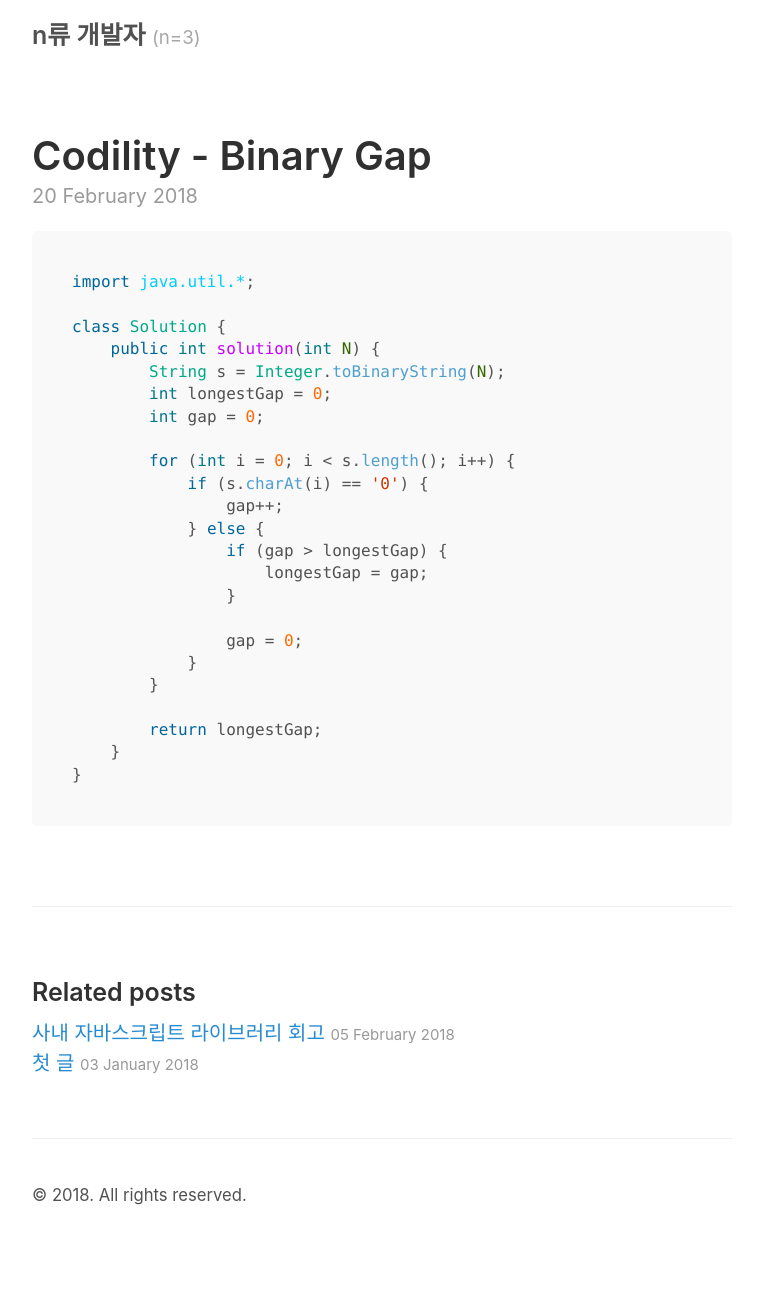
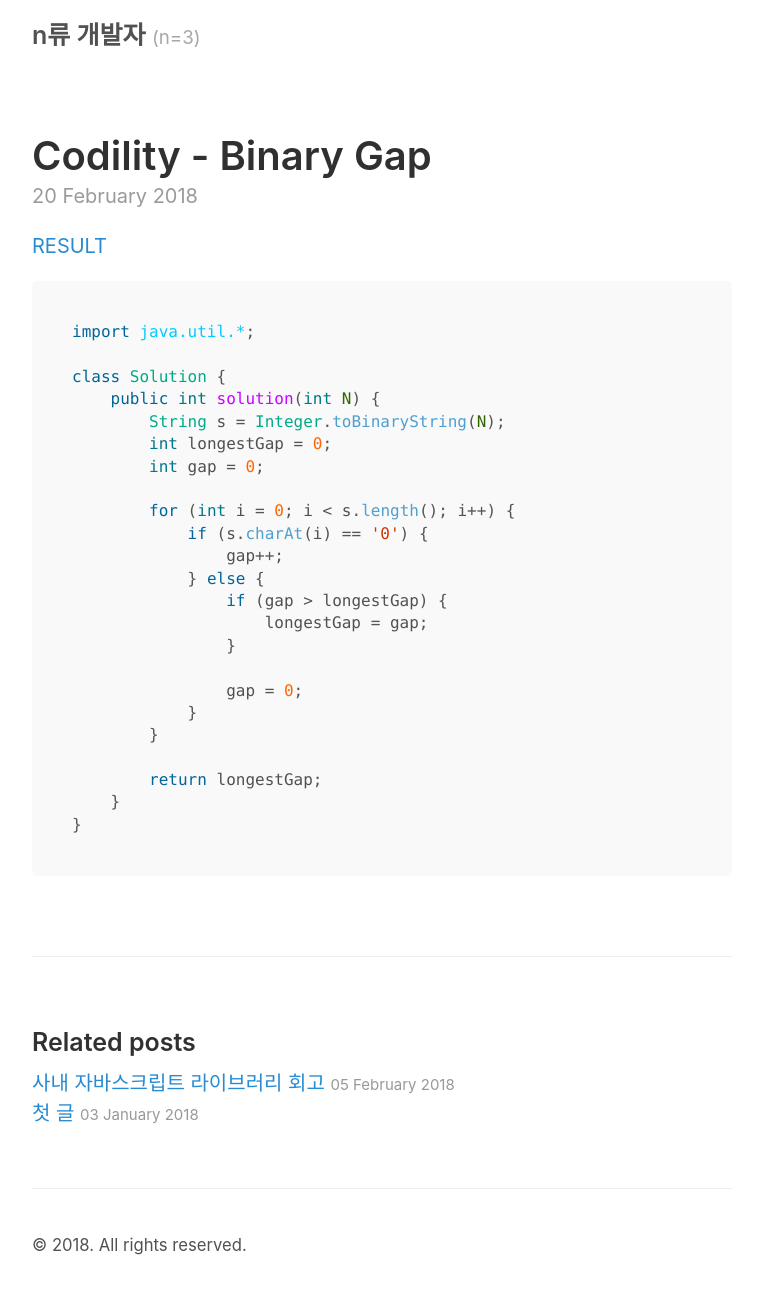
Before and after one commit to bgrooot/bgrooot.github.io, a Jekyll site: the page built from _posts/2018-02-20-codility-binarygap.md, in a window 1280 px wide. Shown: the whole page, without its empty margins (258-1021 px from the left). Built offline with Jekyll 4.4.1, drawn with Linux system fonts in a browser that asks for light colours; before the commit the page ends 1249 px from its top, so only the background shows below that.

Commit message:
add result link

````diff
--- a/_posts/2018-02-20-codility-binarygap.md
+++ b/_posts/2018-02-20-codility-binarygap.md
@@ -2,6 +2,8 @@
 layout: post
 title: Codility - Binary Gap
 ---
+
+[RESULT](https://app.codility.com/demo/results/trainingQ6NJRH-F2X/)
 
 ```java
 import java.util.*;
````
